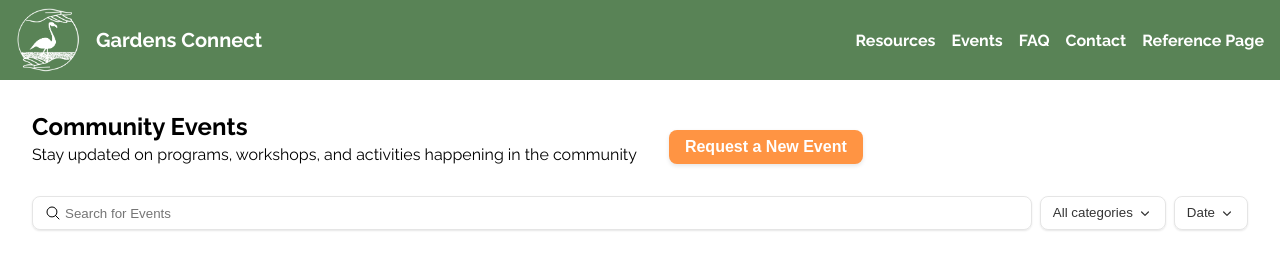
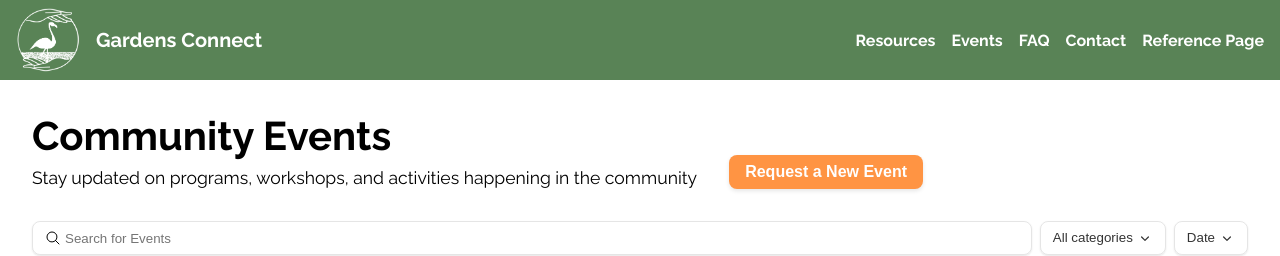
Before and after one commit to pandapog123/hialeah-timeline, a SvelteKit app: page /events in a window 1280 px wide. Shown: the top 256 px of the page. Built offline with nearby package versions, Linux system fonts and the light colour scheme.

Commit message:
Fixed title for contact success and [event]; TODO: Filter, calendar, resources, content for reference, fix resize on contact success

```diff
--- a/src/routes/events/+page.svelte
+++ b/src/routes/events/+page.svelte
@@ -361,7 +361,15 @@
   .title {
     display: flex;
     flex-direction: column;
-    gap: 0.25rem;
+    gap: 0.5rem;
+  }
+  .title h1 {
+    font-size: 2.5rem;
+  }
+
+  .title p {
+    font-size: 1.1rem;
+    line-height: 1.4rem;
   }
 
   .request-event {
--- a/src/routes/events/[event]/+page.ts
+++ b/src/routes/events/[event]/+page.ts
@@ -5,4 +5,8 @@ export const load = ({ params }) => {
   if (!params.event || !CommunityEvents.find((p) => p.id === params.event)) {
     error(404, "Event could not be found.");
   }
+
+  return {
+    title: CommunityEvents.find((p) => p.id === params.event)!.title,
+  };
 };
```
Also changed, not shown: src/routes/contact/success/+page.ts (added, +9 -0 lines).
